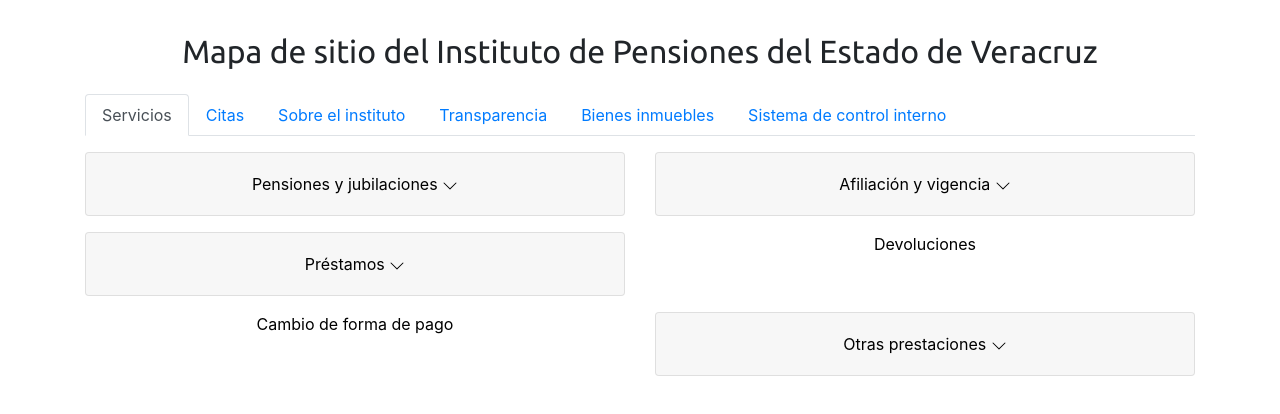
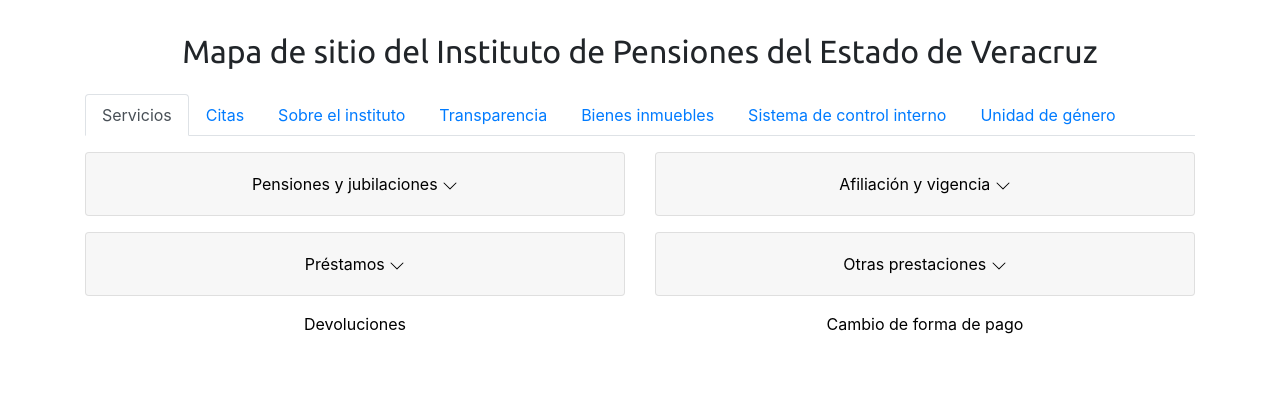
Before and after one commit to DelmerLopez/sitemapIPEV, a React (Create React App) app in the folder sitemap-ipev/: page /SitemapPropuesta2 in a window 1280 px wide. Shown: the top 414 px of the page. Built offline with nearby package versions, Linux system fonts and the light colour scheme.

Commit message:
Adición de unidad de género, reordenamiento de links

```diff
--- a/sitemap-ipev/src/Rutas/ControlRutas.js
+++ b/sitemap-ipev/src/Rutas/ControlRutas.js
@@ -64,10 +64,6 @@
         ]
     },
     {
-        section: "Capacitación",
-        url: "http://www.veracruz.gob.mx/ipe/sistema-de-control-interno-2/capacitacion/"
-    },
-    {
         section: "COCODI",
         url: "http://www.veracruz.gob.mx/ipe/sistema-de-control-interno-2/cocodi/",
         subsections: [
@@ -82,6 +78,10 @@
         ]
     },
     {
+        section: "Capacitación",
+        url: "http://www.veracruz.gob.mx/ipe/sistema-de-control-interno-2/capacitacion/"
+    },
+    {
         section: "Código de conducta",
         url: "http://www.veracruz.gob.mx/ipe/sistema-de-control-interno-2/codigo-de-conducta-2/"
     }
--- a/sitemap-ipev/src/Rutas/InfoInstitutoRutas.js
+++ b/sitemap-ipev/src/Rutas/InfoInstitutoRutas.js
@@ -1,7 +1,7 @@
 const InfoInstitutoRutas = [
     {
         id: 1,
-        section: "MarcoHistorico",
+        section: "Marco histórico",
         url: "http://www.veracruz.gob.mx/ipe/wp-content/uploads/sites/20/2020/05/Historia_IPE.pdf"
     },
     {
--- a/sitemap-ipev/src/Rutas/ServiciosRutas.js
+++ b/sitemap-ipev/src/Rutas/ServiciosRutas.js
@@ -171,16 +171,6 @@
         ]
     },
     {
-        id: 4,
-        section: "Devoluciones",
-        url: "http://www.veracruz.gob.mx/ipe/devoluciones/"
-    },
-    {
-        id: 5,
-        section: "Cambio de forma de pago",
-        url: "http://www.veracruz.gob.mx/ipe/wp-content/uploads/sites/20/2020/05/Cambio_de_forma_de_pago_2019.pdf"
-    },
-    {
         id: 6,
         section: "Otras prestaciones",
         url: "http://www.veracruz.gob.mx/ipe/otras-prestaciones/",
@@ -202,6 +192,16 @@
                 url: "https://www.dropbox.com/s/egolyqo9j6yub6x/FORMATO_PAGO_DE_DIAS_Y_AGUINALDO_PDF.pdf"
             }
         ]
+    },
+    {
+        id: 4,
+        section: "Devoluciones",
+        url: "http://www.veracruz.gob.mx/ipe/devoluciones/"
+    },
+    {
+        id: 5,
+        section: "Cambio de forma de pago",
+        url: "http://www.veracruz.gob.mx/ipe/wp-content/uploads/sites/20/2020/05/Cambio_de_forma_de_pago_2019.pdf"
     }
 ]
 
--- a/sitemap-ipev/src/Rutas/TransparenciaRutas.js
+++ b/sitemap-ipev/src/Rutas/TransparenciaRutas.js
@@ -134,18 +134,6 @@
         ]
     },
     {
-        section: "Avisos de privacidad",
-        url: "http://www.veracruz.gob.mx/ipe/transparencia/avisos-de-privacidad-3/"
-    },
-    {
-        section: "Fideicomiso de la reserva técnica",
-        url: "http://www.veracruz.gob.mx/ipe/transparencia/fideicomiso-de-la-reserva-tecnica/"
-    },
-    {
-        section: "Fideicomiso del SAR",
-        url: "http://www.veracruz.gob.mx/ipe/transparencia/fideicomiso-del-sar/"
-    },
-    {
         section: "Evaluación de fondos federales",
         url: "",
         subsections: [
@@ -192,6 +180,18 @@
     {
         section: "Náhualt: Formatos de solicitudes de información y recursos de revisión",
         url: "http://www.veracruz.gob.mx/ipe/solicitudes-de-informacion-nahuatl/"
+    },
+    {
+        section: "Avisos de privacidad",
+        url: "http://www.veracruz.gob.mx/ipe/transparencia/avisos-de-privacidad-3/"
+    },
+    {
+        section: "Fideicomiso de la reserva técnica",
+        url: "http://www.veracruz.gob.mx/ipe/transparencia/fideicomiso-de-la-reserva-tecnica/"
+    },
+    {
+        section: "Fideicomiso del SAR",
+        url: "http://www.veracruz.gob.mx/ipe/transparencia/fideicomiso-del-sar/"
     }
 ]
 
--- /dev/null
+++ b/sitemap-ipev/src/Rutas/UnidadGeneroRutas.js
@@ -0,0 +1,16 @@
+const UnidadGeneroRutas = [
+    {
+        section: "Unidad de género",
+        url: "http://www.veracruz.gob.mx/ipe/transparencia/obligaciones-de-transparencia-0/fraccion-liv-cualquier-otra-informacion-que-sea-de-utilidad-o-se-considere-relevante-ademas-de-la-que-con-base-en-la-informacion-estadistica-responda-a-las-preguntas-hechas-con-mas-frecuencia-por-2/cursos-y-eventos-unidad-de-genero-2020/"
+    },
+    {
+        section: "Programa anual de trabajo para la igualdad y no violencia IPE 2020",
+        url: "http://www.veracruz.gob.mx/ipe/wp-content/uploads/sites/20/2020/10/Plan-de-Trabajo-Anual-para-la-Igualdad-y-no-Violencia-IPE-2020.pdf"
+    },
+    {
+        section: "Decálogo por el compromiso institucional con la igualdad entre mujeres y hombres",
+        url: "http://www.veracruz.gob.mx/ipe/wp-content/uploads/sites/20/2021/01/Dec%C3%A1logo-por-el-Compromiso-Institucional-con-la-Igualdad-entre-Mujeres-y-Hombres.pdf"
+    },
+]
+
+export default UnidadGeneroRutas;
--- a/sitemap-ipev/src/Views/Sitemap.js
+++ b/sitemap-ipev/src/Views/Sitemap.js
@@ -9,6 +9,7 @@
 import BienesRutas from '../Rutas/BienesRutas';
 import ControlRutas from '../Rutas/ControlRutas';
 import { Link } from 'react-router-dom';
+import UnidadGeneroRutas from '../Rutas/UnidadGeneroRutas';
 
 function Sitemap() {
     const servicios = ServiciosRutas;
@@ -17,6 +18,7 @@
     const transparenciaRutas = TransparenciaRutas;
     const bienesRutas = BienesRutas;
     const controlRutas = ControlRutas;
+    const unidadGenero = UnidadGeneroRutas;
 
     return (
         <Container>
@@ -40,6 +42,9 @@
                 <Col className="section" lg={4} md={6} sm={12}>
                     <Section title="Sistema de control interno" servicios={controlRutas} />
                 </Col>
+                <Col className="section" lg={4} md={6} sm={12}>
+                    <Section title="Unidad de género" servicios={unidadGenero} />
+                </Col>
             </Row>
 
             <br />
--- a/sitemap-ipev/src/Views/SitemapProp2.js
+++ b/sitemap-ipev/src/Views/SitemapProp2.js
@@ -7,6 +7,7 @@
 import BienesRutas from '../Rutas/BienesRutas';
 import ControlRutas from '../Rutas/ControlRutas';
 import '../styles/sitemap.css'
+import UnidadGeneroRutas from '../Rutas/UnidadGeneroRutas';
 
 function SitemapProp2() {
     const servicios = ServiciosRutas;
@@ -15,6 +16,7 @@
     const transparenciaRutas = TransparenciaRutas;
     const bienesRutas = BienesRutas;
     const controlRutas = ControlRutas;
+    const unidadGenero = UnidadGeneroRutas;
 
     let contenidoTab = (contenido, section_name) => {
         return(
@@ -56,6 +58,7 @@
                         {contenidoTab(transparenciaRutas, "Transparencia")}
                         {contenidoTab(bienesRutas, "Bienes inmuebles")}
                         {contenidoTab(controlRutas, "Sistema de control interno")}
+                        {contenidoTab(unidadGenero, "Unidad de género")}
                     </Tabs>
                 </Col>
             </Row>
```
